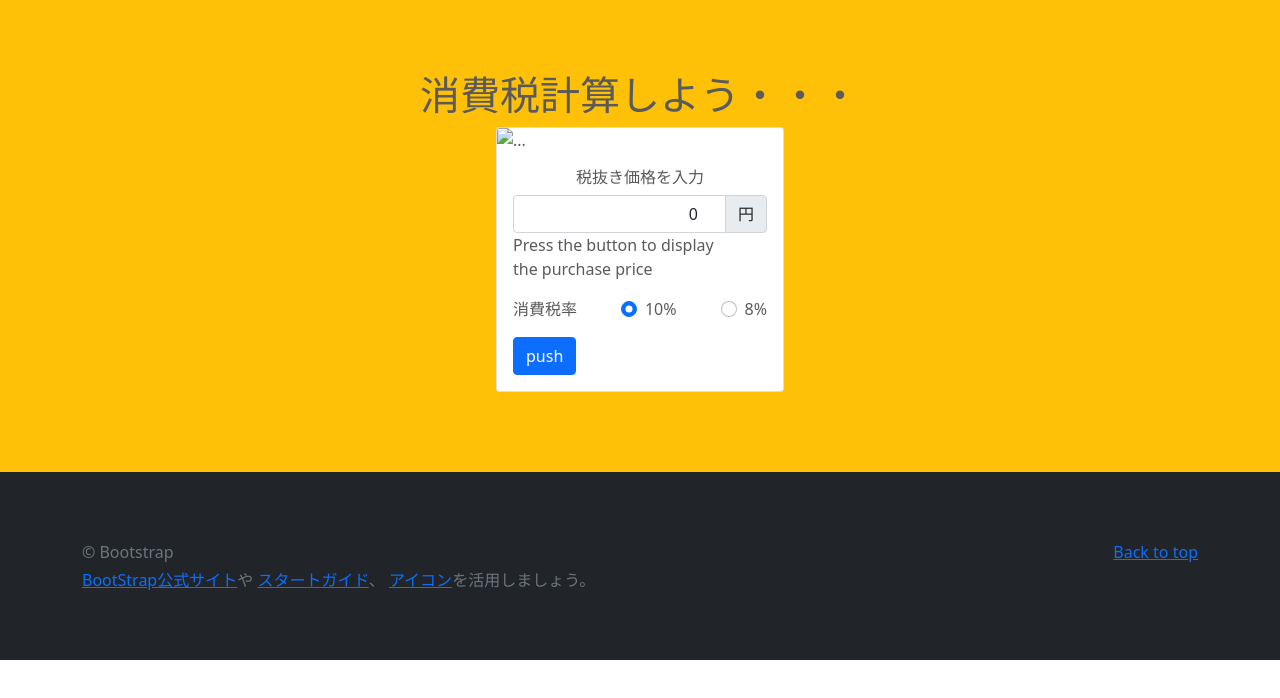
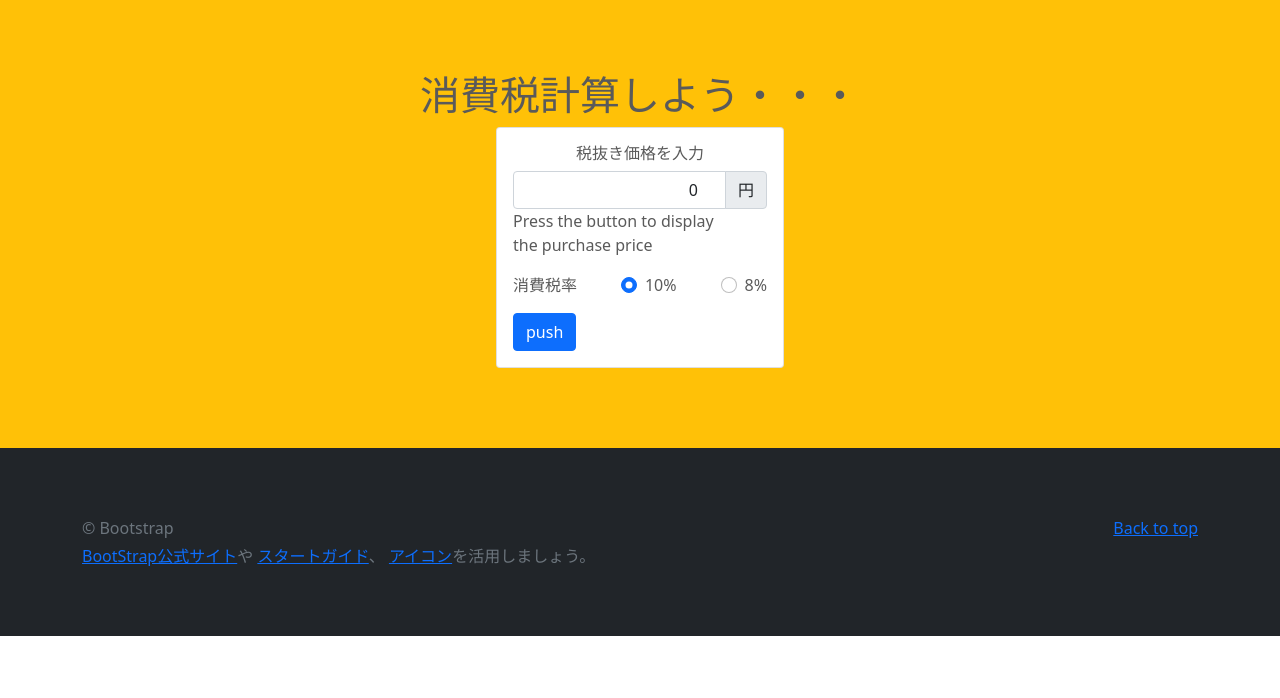
Before and after one commit to Scret2/taxcalcBootstrap, a plain HTML site: page index.html in a window 1280 px wide. Shown: the part 66-764 px from the top of the page. Drawn offline with nearby package versions, Linux system fonts and the light colour scheme.

Commit message:
Update index.html

```diff
--- a/index.html
+++ b/index.html
@@ -27,7 +27,6 @@
       <div class="keisan bg-warning">
         <h1 class="h1 text-center">消費税計算しよう・・・</h1>
         <div class="card m-auto" style="width: 18rem">
-          <img src="..." class="card-img-top" alt="..." />
           <div class="card-body">
             <h6 class="card-title text-center">税抜き価格を入力</h6>
             <div class="input-group">
```
